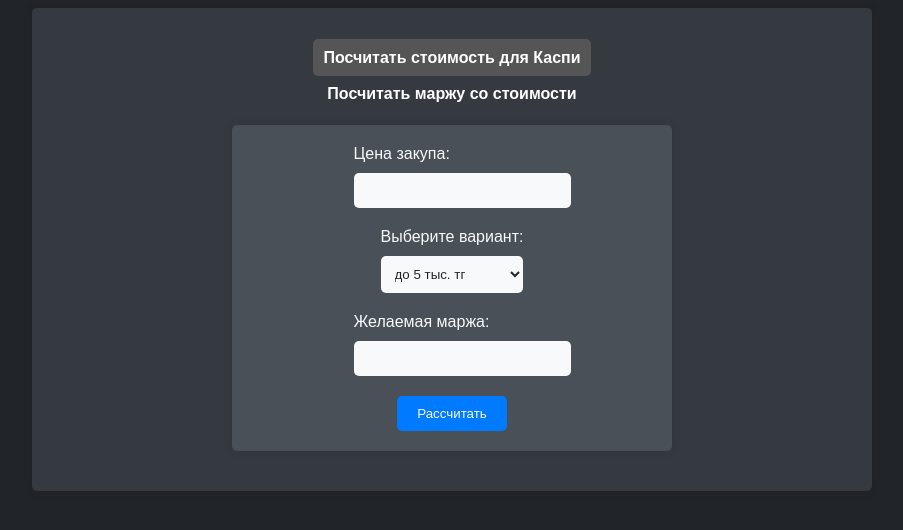
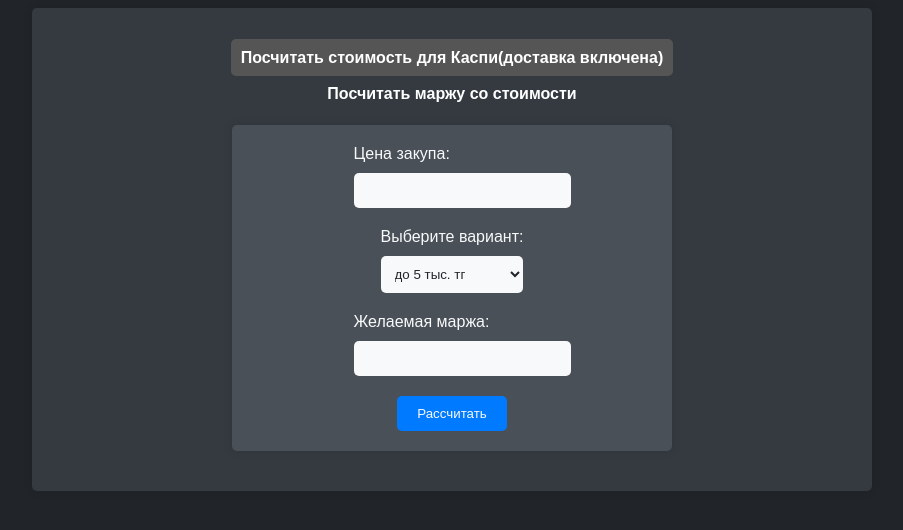
Before and after one commit to Deomid-King/calculator2025.github.io, a plain HTML site: page index.html in a window 1280 px wide. Shown: the whole page, without its empty margins (188-1091 px from the left). Drawn offline with Linux system fonts and the light colour scheme.

Commit message:
Update index.html

```diff
--- a/index.html
+++ b/index.html
@@ -7,7 +7,7 @@
 </head>
 <body>
 	<div class="container">
-		<h4><a href = "#" style="background-color: #555555">Посчитать стоимость для Каспи</a><br><br><a href="second.html">Посчитать маржу со стоимости</a></h4>
+		<h4><a href = "#" style="background-color: #555555">Посчитать стоимость для Каспи(доставка включена)</a><br><br><a href="second.html">Посчитать маржу со стоимости</a></h4>
 		<form>
 			<div class="form-group">
 				<label for="price">Цена закупа:</label>
```
